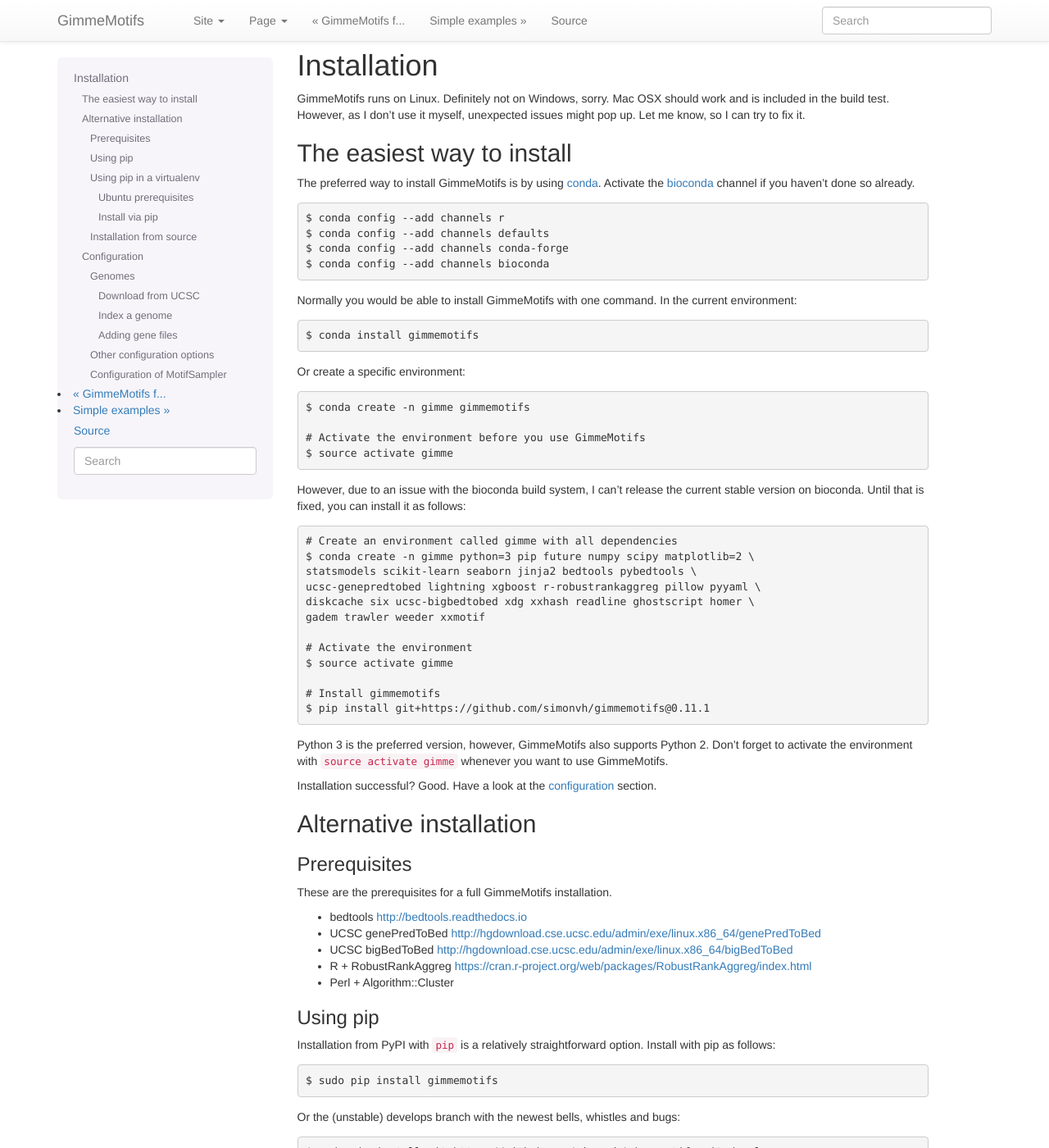
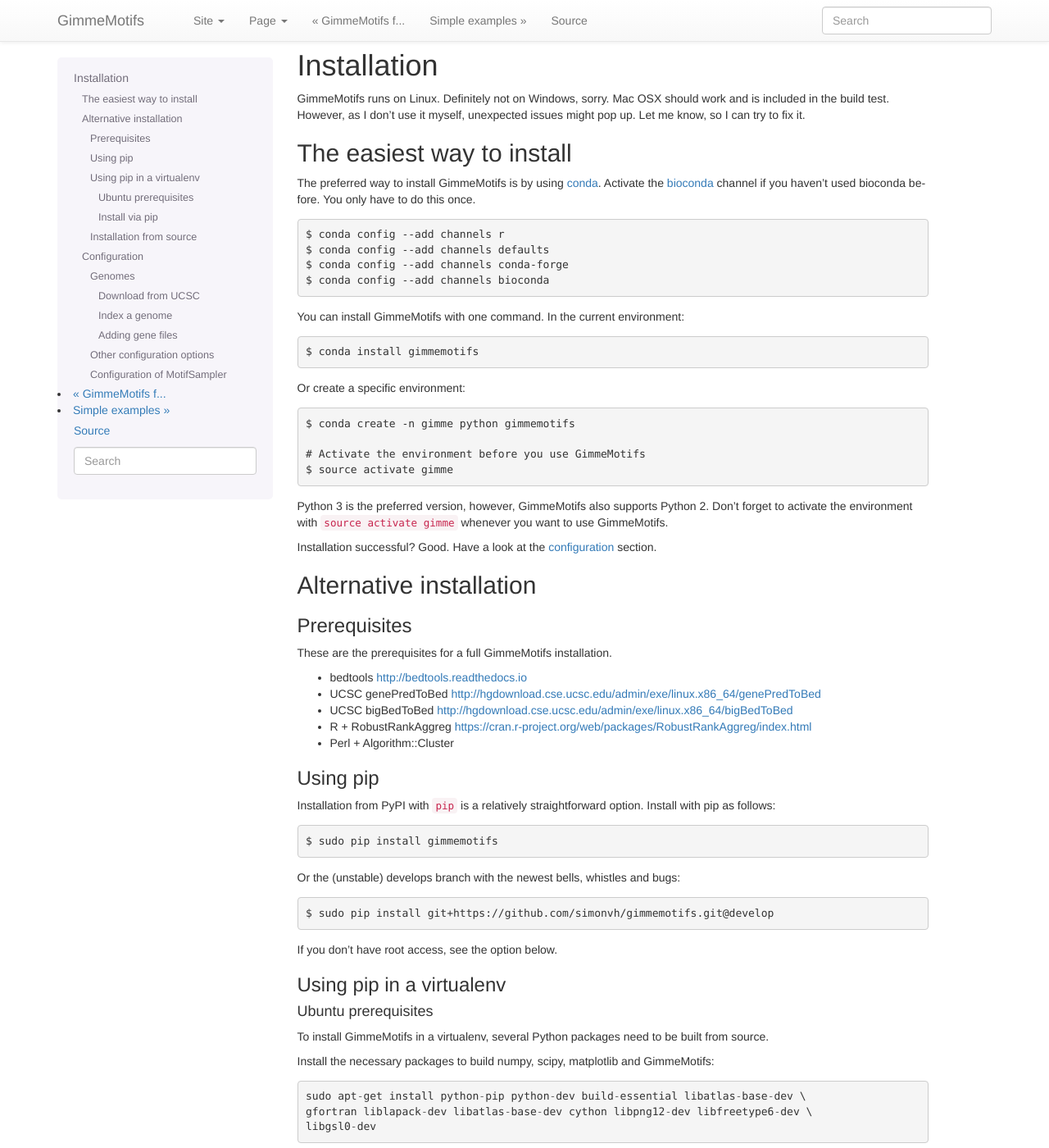
Before and after one commit to vanheeringen-lab/gimmemotifs, a Sphinx documentation site: the page built from docs/installation.rst, in a window 1280 px wide and 1400 px high. Shown: the whole window at 82% size. Built offline with Sphinx 7.4.7, drawn with Linux system fonts in a browser that asks for light colours; pages that are not in the unit, such as notebooks, are missing from menus; the version number could not be read and is left out.

Commit message:
updated installation instructions

```diff
--- a/docs/installation.rst
+++ b/docs/installation.rst
@@ -13,7 +13,8 @@ The easiest way to install
 
 The preferred way to install GimmeMotifs is by using `conda
 <https://docs.continuum.io/anaconda>`_.
-Activate the bioconda_ channel if you haven't done so already.
+Activate the bioconda_ channel if you haven't used bioconda before.
+You only have to do this once.
 
 ::
 
@@ -22,7 +23,7 @@ Activate the bioconda_ channel if you haven't done so already.
     $ conda config --add channels conda-forge
     $ conda config --add channels bioconda
 
-Normally you would be able to install GimmeMotifs with one command. In the current environment:
+You can install GimmeMotifs with one command. In the current environment:
 
 ::
 
@@ -32,30 +33,10 @@ Or create a specific environment:
 
 ::
 
-    $ conda create -n gimme gimmemotifs
+    $ conda create -n gimme python gimmemotifs
 
     # Activate the environment before you use GimmeMotifs
     $ source activate gimme
-
-
-However, due to an issue with the bioconda build system, I can't release the
-current stable version on bioconda. Until that is fixed, you can install it as
-follows:
-
-::
-
-    # Create an environment called gimme with all dependencies
-    $ conda create -n gimme python=3 pip future numpy scipy matplotlib=2 \
-    statsmodels scikit-learn seaborn jinja2 bedtools pybedtools \
-    ucsc-genepredtobed lightning xgboost r-robustrankaggreg pillow pyyaml \
-    diskcache six ucsc-bigbedtobed xdg xxhash readline ghostscript homer \
-    gadem trawler weeder xxmotif
-
-    # Activate the environment
-    $ source activate gimme
-
-    # Install gimmemotifs
-    $ pip install git+https://github.com/simonvh/gimmemotifs@0.11.1
 
 Python 3 is the preferred version, however, GimmeMotifs also supports Python 2.
 Don't forget to activate the environment with ``source activate gimme`` whenever
```
Also changed, not shown: README.md (+3 -16 lines).
